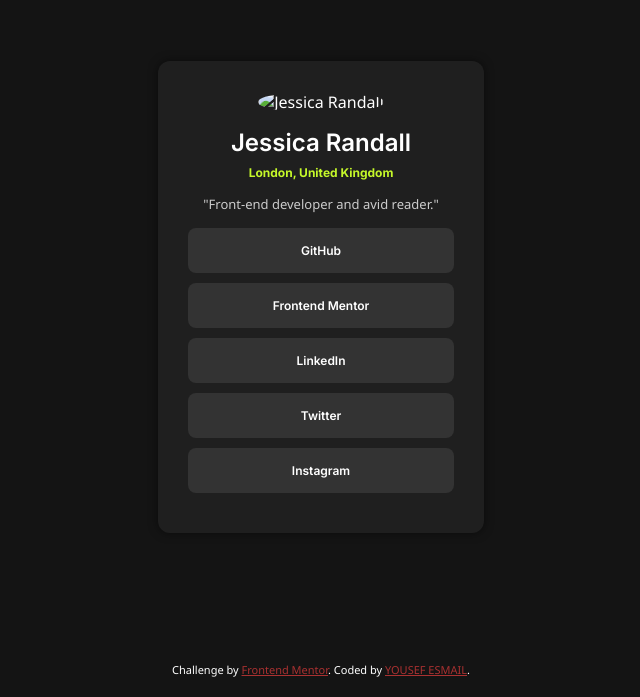
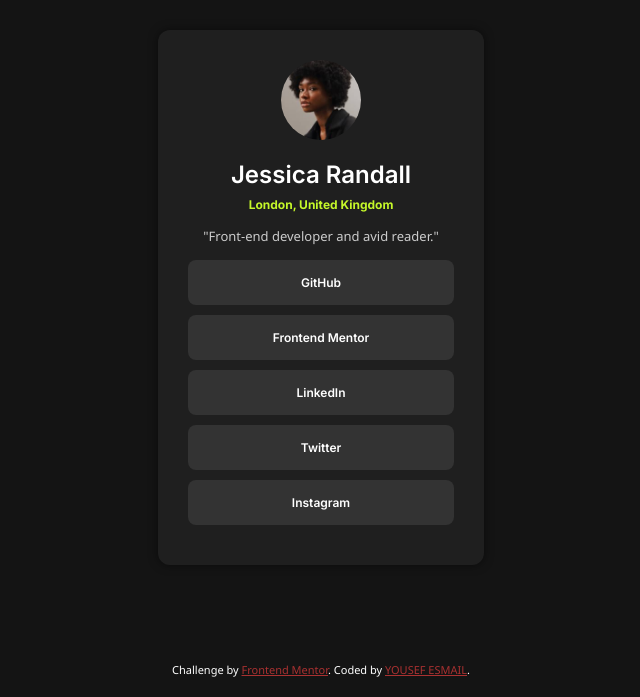
Before and after one commit to YOUSEF1MOHAMED/social-links-Mentor, a plain HTML site: page index.html in a window 1280 px wide. Shown: the part 103-800 px from the top of the page, without its empty margins (319-959 px from the left). Drawn offline with Linux system fonts and the light colour scheme.

Commit message:
index.html

```diff
--- a/index.html
+++ b/index.html
@@ -19,7 +19,7 @@
 
   <main class="card-container">
     <section class="card">
-      <img src="assets/images/avatar-jessica.jpeg" alt="Jessica Randall" class="avatar" />
+      <img src="images/avatar-jessica.jpeg" alt="Jessica Randall" class="avatar" />
       <h1 class="name inter">Jessica Randall</h1>
       <p class="location inter">London, United Kingdom</p>
       <p class="bio Inter">"Front-end developer and avid reader."</p>
```
